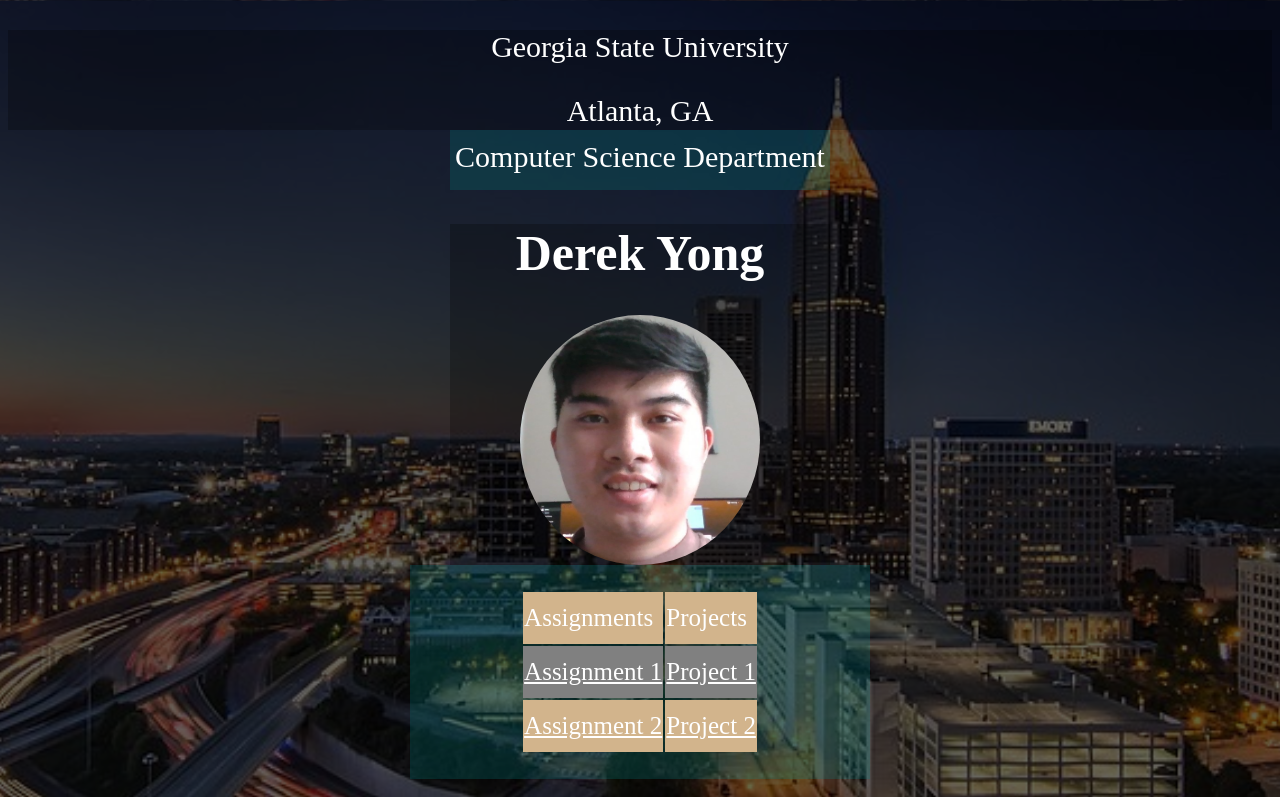
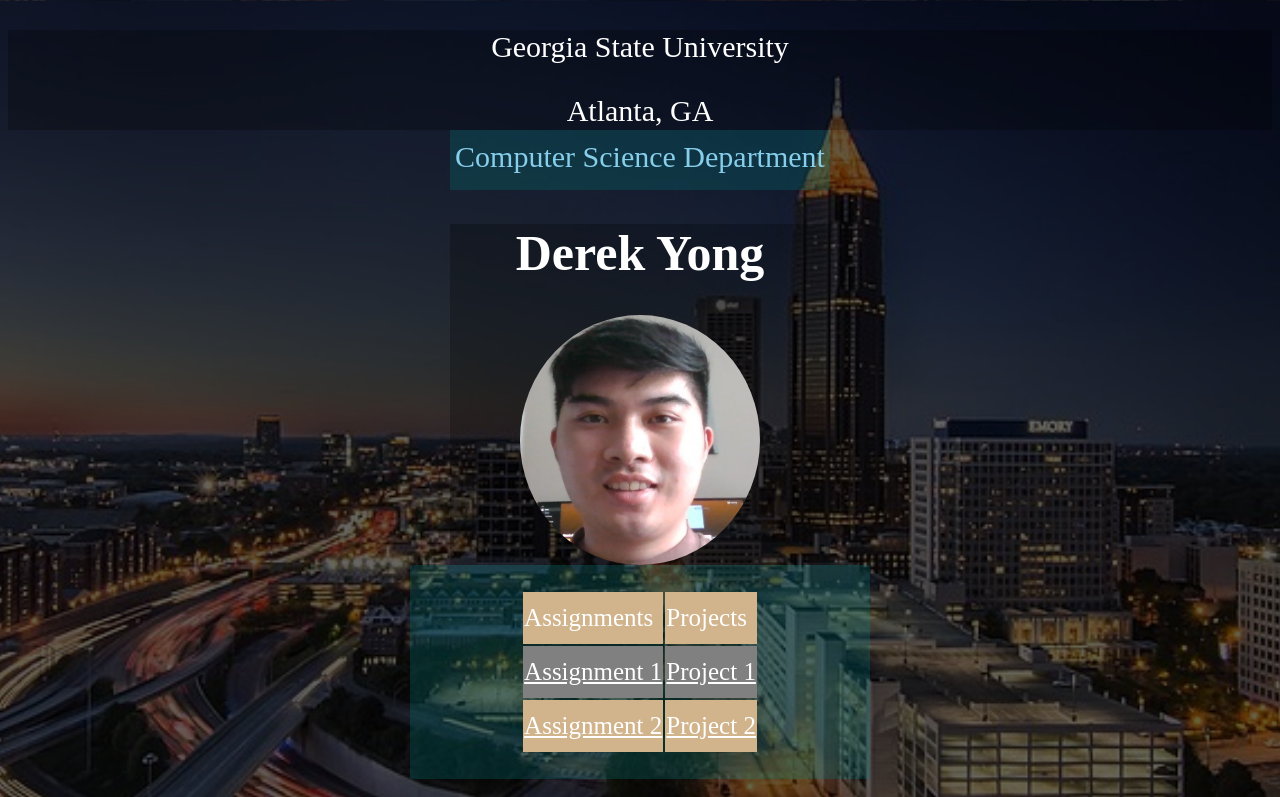
Before and after one commit to derekyong1/WPHW1.github.io, a plain HTML site: page index.html in a window 1280 px wide. In both pictures the pointer is over the link "Computer Science Department". Shown: the top 797 px of the page. Drawn offline with Linux system fonts and the light colour scheme.

Commit message:
added hover link color

```diff
--- a/style.css
+++ b/style.css
@@ -9,6 +9,10 @@
     background-color: rgba(0, 0, 0, 0.637);
     background-attachment: fixed;
 
+}
+
+body a:hover {
+    color: skyblue;
 }
 
 .header {
@@ -38,6 +42,7 @@
     color: white;
 
 }
+
 
 .center {
     display: block;
@@ -120,6 +125,7 @@
     margin: auto;
 }
 
+
 .list {
     width: 30%;
     background-color: rgba(0, 255, 255, 0.267);
```
